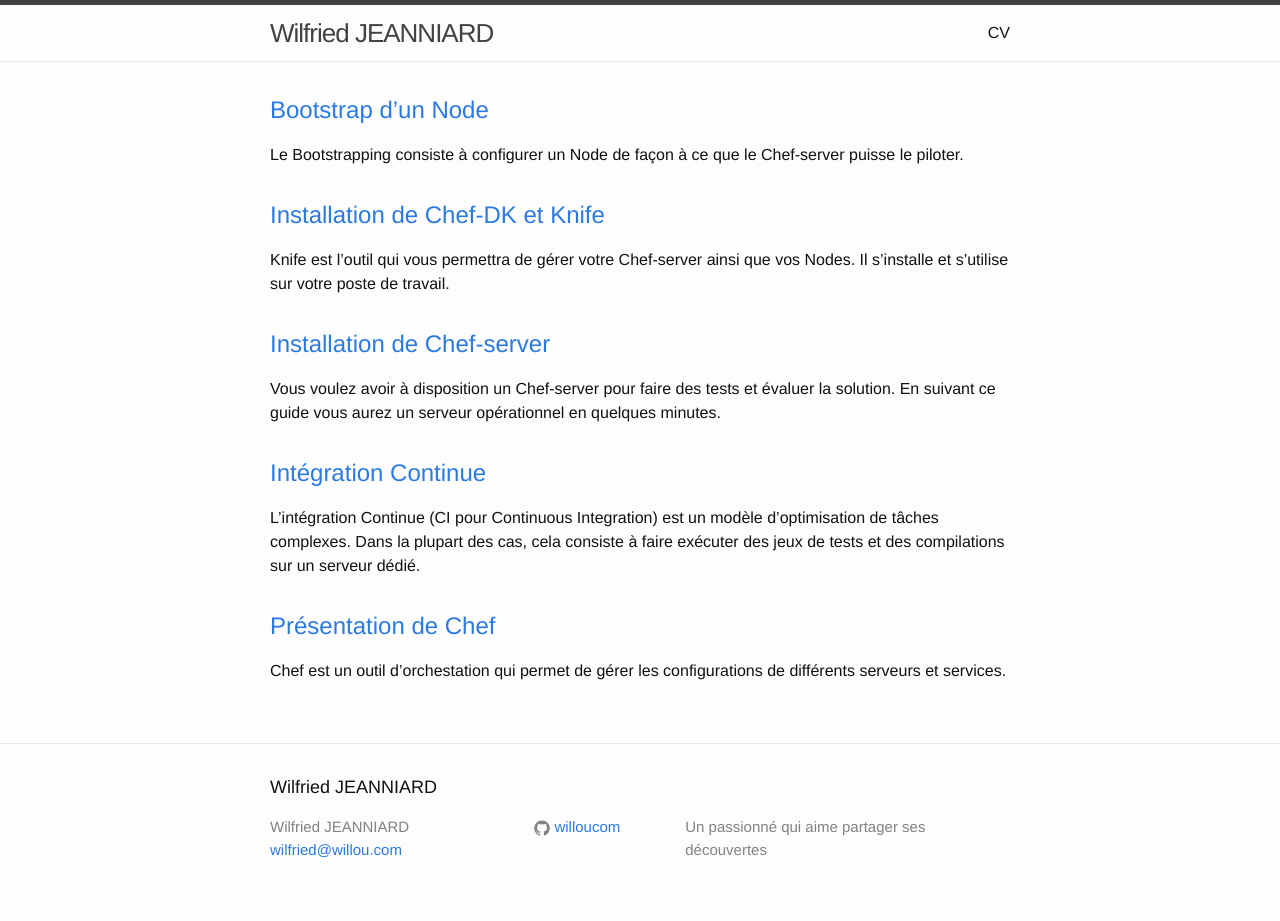
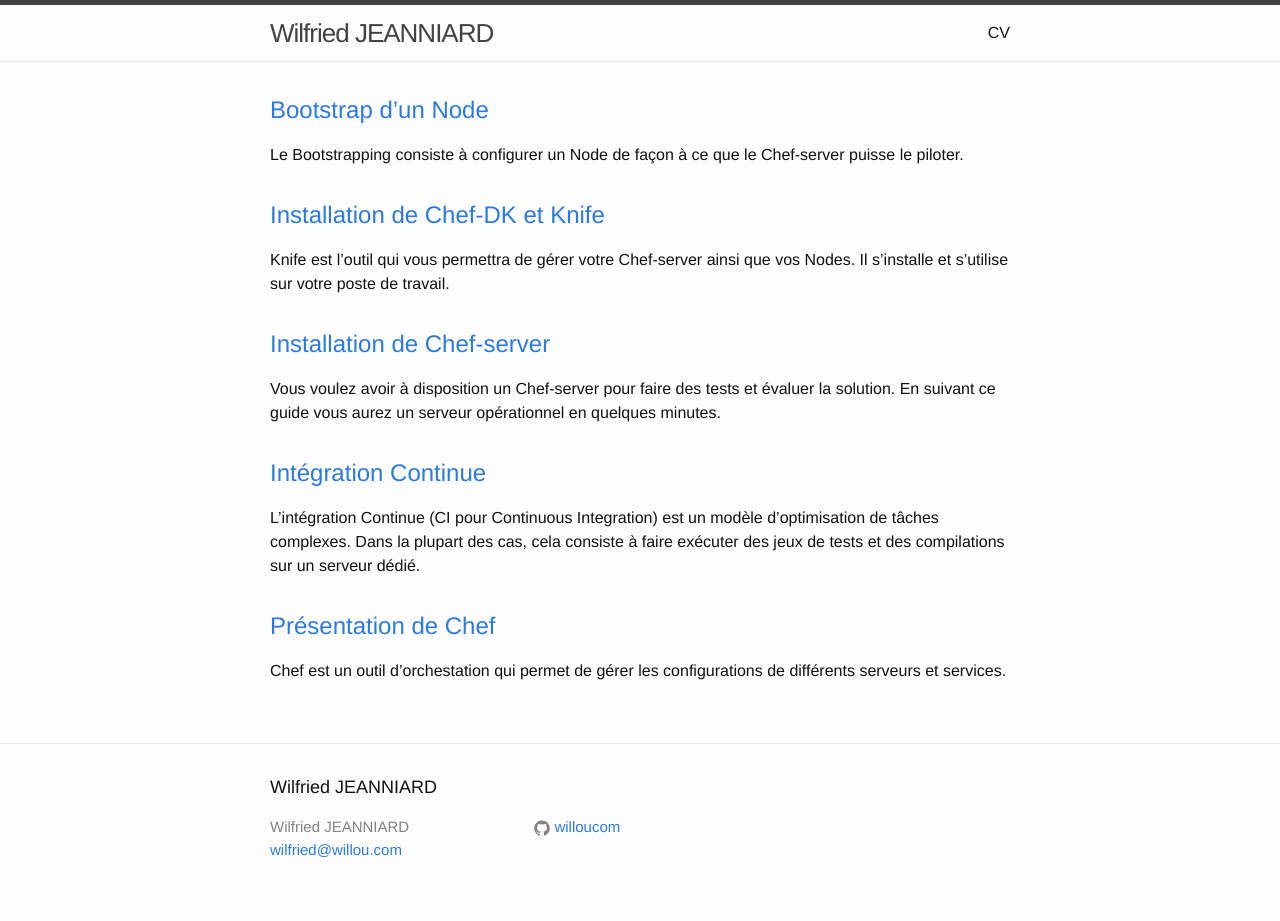
Before and after one commit to willoucom/willoucom.github.io, a Jekyll site: the page built from index.html, in a window 1280 px wide. Built offline with Jekyll 4.4.1, drawn with Linux system fonts in a browser that asks for light colours.

Commit message:
Update _config.yml

```diff
--- a/_config.yml
+++ b/_config.yml
@@ -8,8 +8,8 @@
 # Site settings
 title: Wilfried JEANNIARD
 email: wilfried@willou.com
-description: > # this means to ignore newlines until "baseurl:"
-  Un passionné qui aime partager ses découvertes
+description: ""
+# > this means to ignore newlines until "baseurl:"
 baseurl: "" # the subpath of your site, e.g. /blog
 url: "http://www.willou.com" # the base hostname & protocol for your site
 
```
